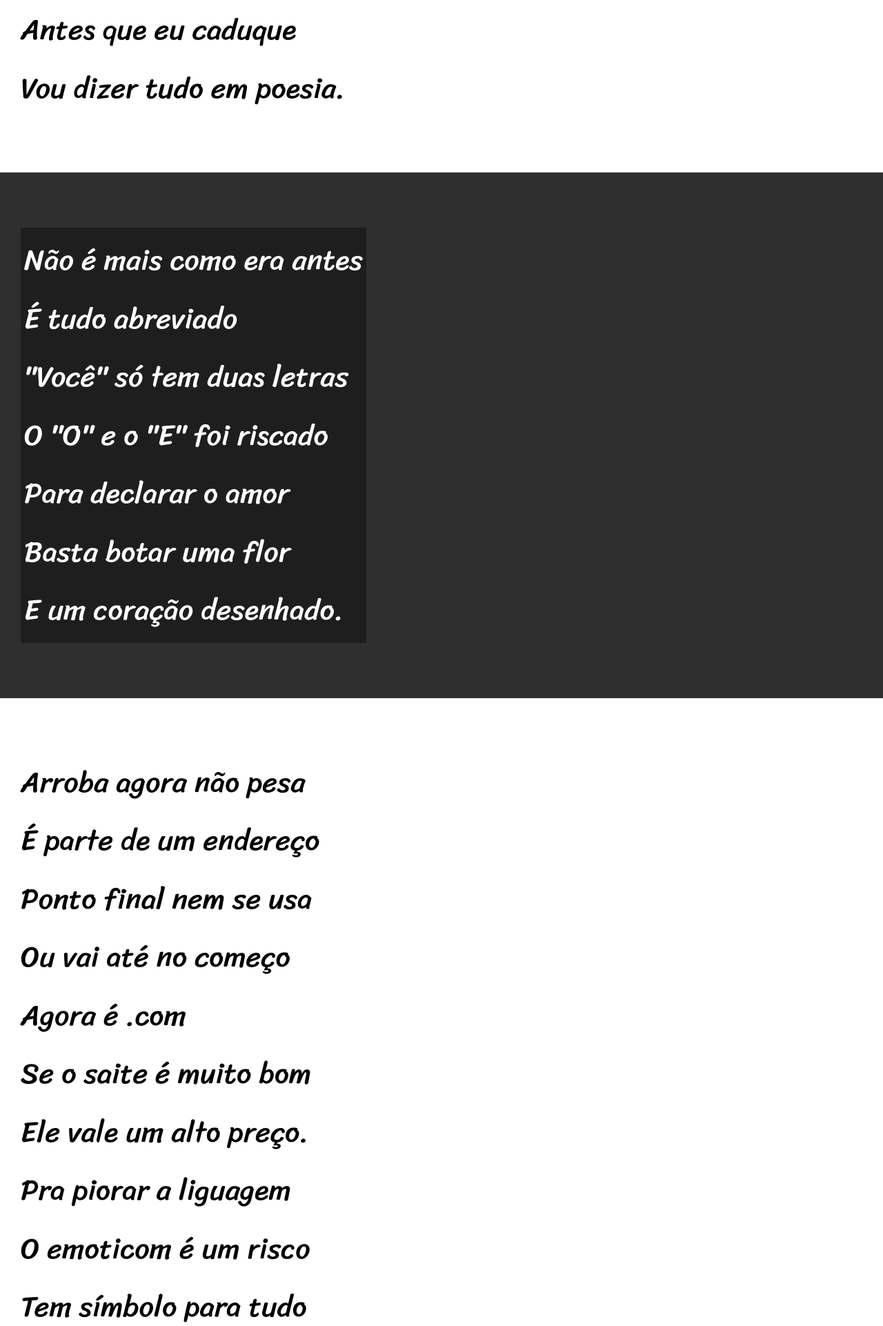
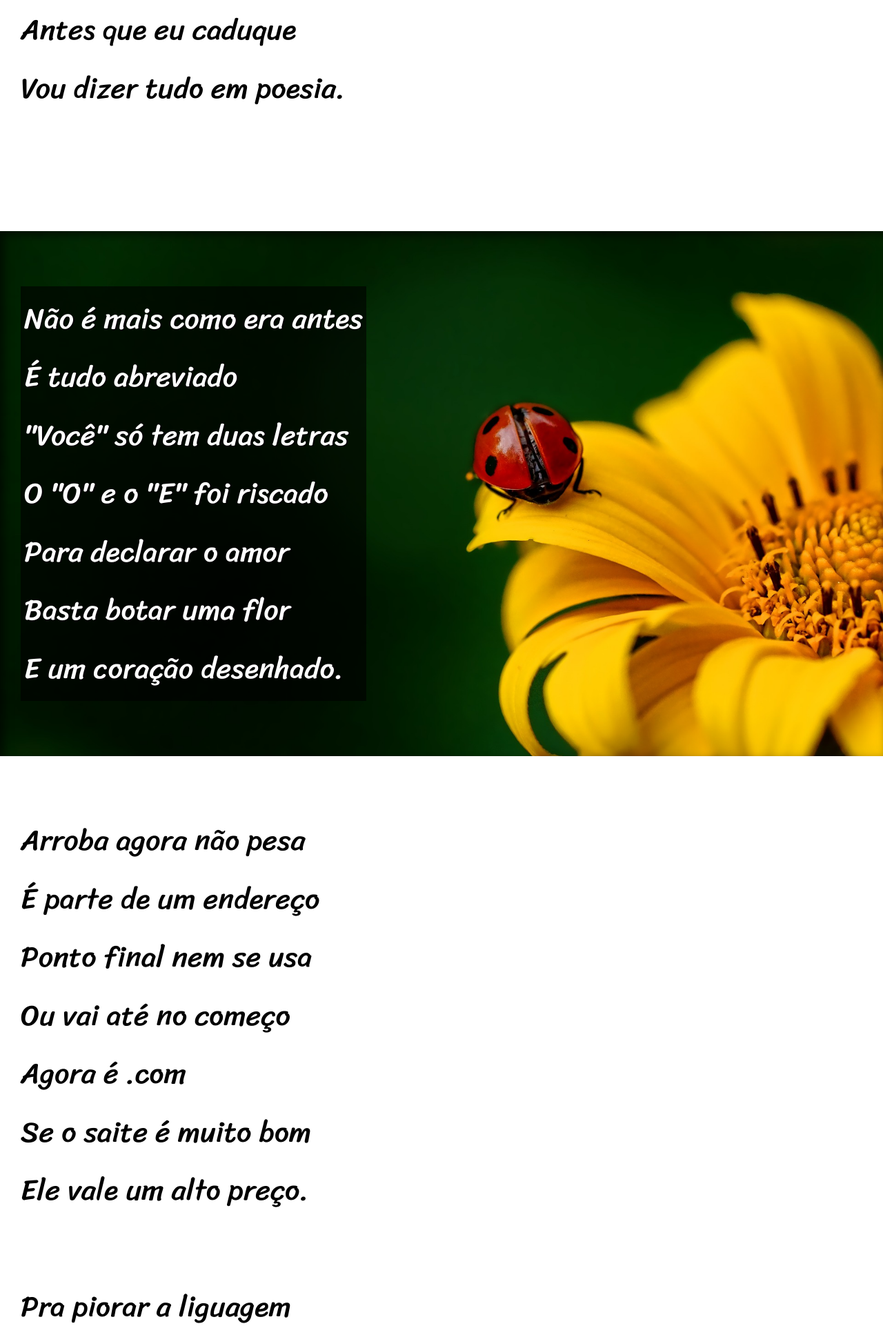
Before and after one commit to CarlosMonnerat/html-css, a PHP site: page / in a window 1280 px wide. Shown: the part 761-2683 px from the top of the page at 69% size. Run offline with PHP 8.4, Linux system fonts and the light colour scheme.

Commit message:
aplicação de efeito parallax

```diff
--- a/desafios/projeto-cordel/estilo/style.css
+++ b/desafios/projeto-cordel/estilo/style.css
@@ -58,19 +58,38 @@ section{
     line-height: 2em;
     padding-left: 30px;
 }
+section > p{
+    padding-bottom: 2em;
+}
 
 section.normal{
     background-color: white;
     color: black;
+
 }
 section.imagem{
     background-color: rgb(48, 47, 47);
     color: white;
+    box-shadow: inset 6px 6px 13px 0px rgba(0, 0, 0, 0.589);
+    background-size: cover;
+    background-attachment: fixed;
 }
 section.imagem > p{
-    background-color: rgba(0, 0, 0, 0.363);
+    background-color: rgba(0, 0, 0, 0.623);
     display: inline-block; /* Cria uma caixa em volta do conteúdo */
     padding: 5px;
+    text-shadow: 2px 1px 0px black;
+}
+section#img01{
+    background-image: url("../imagens/background001.jpg");
+    background-position: right center;
+
+}
+section#img02{
+    background-image: url("../imagens/background002.jpg");
+    background-position: right center;
+
+
 }
 
 footer{
--- a/desafios/projeto-cordel/index.html
+++ b/desafios/projeto-cordel/index.html
@@ -25,7 +25,7 @@
         </p>
     </section>
 
-    <section class="imagem">
+    <section class="imagem" id="img01">
         <p>
             Não é mais como era antes <br>
             É tudo abreviado <br>
@@ -58,7 +58,7 @@
         </p>
     </section>
 
-    <section class="imagem">
+    <section class="imagem" id="img02">
         <p>
             Tenho saudade das cartas <br>
             Escritas com a própria mão <br>
```
